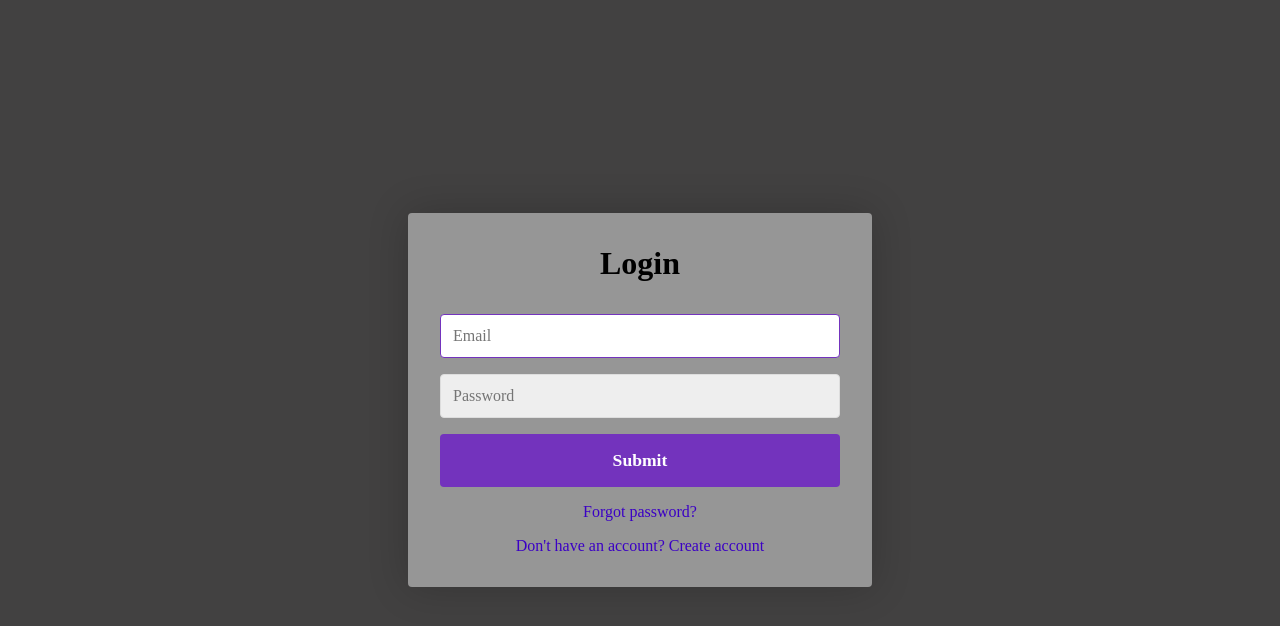
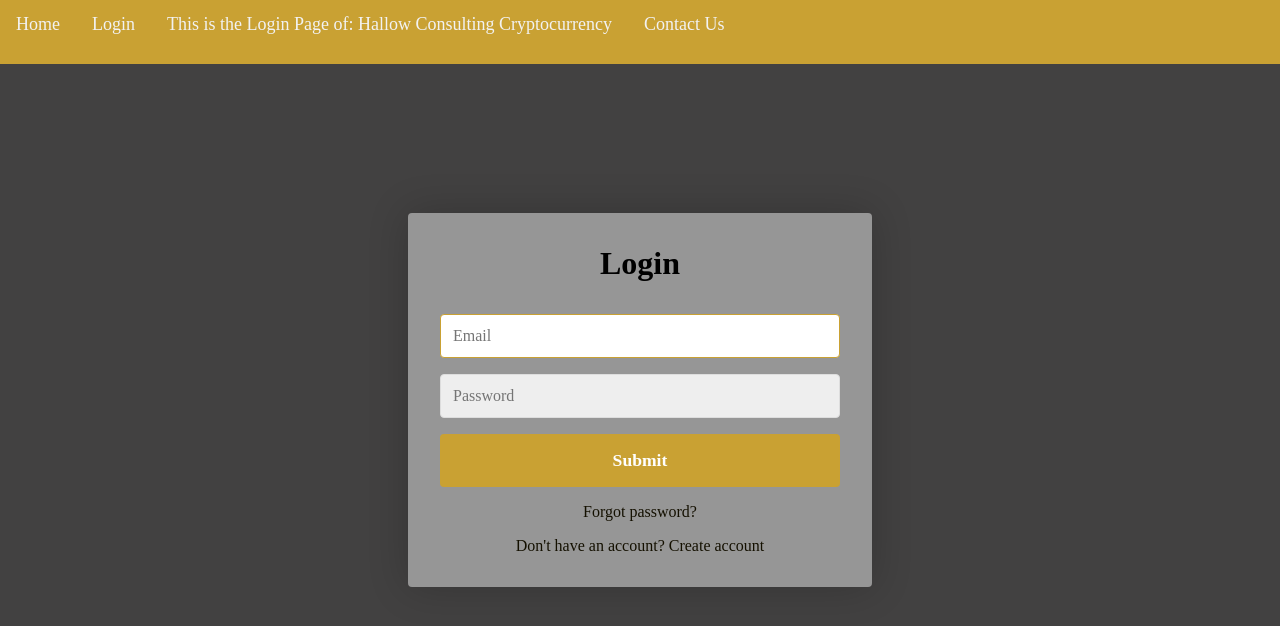
Before and after one commit to LSuro/221L, a plain HTML site: page Project1/index.html in a window 1280 px wide. Drawn offline with nearby package versions, Linux system fonts and the light colour scheme.

Commit message:
Cryptocurrency Project
Updated 11/17

```diff
--- a/Project1/index.html
+++ b/Project1/index.html
@@ -24,6 +24,12 @@ function SubForm (){
     });
 }
 </script>
+<div class="navbar">
+    <a href="hp.html">Home</a>
+        <a href="index.html">Login</a>
+        <a><body>This is the Login Page of: Hallow Consulting Cryptocurrency</body></a>
+        <a href="contact.html">Contact Us</a>
+  </div>
 </head>
 
 <body>
--- /dev/null
+++ b/Project1/src/hp.css
@@ -0,0 +1,74 @@
+body {
+    --color-primary: #c9a133;
+    --color-primary-dark: #fde370;
+    --color-secondary: #ac8e0a;
+    --color-error: #cc3333;
+    --color-success: #4bb544;
+    --border-radius: 4px;
+
+    margin: 0;
+    height: 100vh;
+    display: flex;
+    align-items: center;
+    justify-content: center;
+    font-size: 18px;
+    background: #cfcaca;
+}
+
+.navbar {
+    height: 8vh;
+    overflow: hidden;
+    background-color: #c9a133;
+    position: fixed;
+    top: 0;
+    width: 100%;
+  }
+
+  .navbar a {
+    float: left;
+    display: block;
+    color: #f2f2f2;
+    text-align: center;
+    padding: 14px 16px;
+    text-decoration: none;
+  }
+
+
+
+.container {
+    vertical-align: text-top;
+    width: 400px;
+    max-width: 400px;
+    margin: 1rem;
+    padding: 2rem;
+    box-shadow: 0 0 40px rgba(0, 0, 0, 0.2);
+    border-radius: var(--border-radius);
+    background: #969696;
+}
+
+.container,
+.form__input,
+.form__button {
+    font: 500 1rem 'Times New Roman', serif;
+}
+
+    .form__button {
+        width: 100%;
+        padding: 1rem 2rem;
+        font-weight: bold;
+        font-size: 1.1rem;
+        color: #ffffff;
+        border: none;
+        border-radius: 1px;
+        outline: none;
+        cursor: pointer;
+        background: #ac8e0a;
+    }
+
+    .form__button:hover {
+        background: var(--color-primary-dark);
+    }
+
+    .form__button:active {
+        transform: scale(0.98);
+    }
--- a/Project1/src/main.css
+++ b/Project1/src/main.css
@@ -1,7 +1,7 @@
 body {
-    --color-primary: #7333bd;
-    --color-primary-dark: #3a0a32;
-    --color-secondary: #3b00c5;
+    --color-primary: #c9a133;
+    --color-primary-dark: #fde370;
+    --color-secondary: #141000;
     --color-error: #cc3333;
     --color-success: #4bb544;
     --border-radius: 4px;
@@ -14,6 +14,24 @@ body {
     font-size: 18px;
     background: #424141;
 }
+
+.navbar {
+    height: 8vh;
+    overflow: hidden;
+    background-color: #c9a133;
+    position: fixed;
+    top: 0;
+    width: 100%;
+  }
+
+  .navbar a {
+    float: left;
+    display: block;
+    color: #f2f2f2;
+    text-align: center;
+    padding: 14px 16px;
+    text-decoration: none;
+  }
 
 .container {
     width: 400px;
@@ -94,6 +112,7 @@ body {
 }
 
 .form__button {
+
     width: 100%;
     padding: 1rem 2rem;
     font-weight: bold;
```
Also changed, not shown: Project1/contact.html (added, +28 -0 lines), Project1/hp.html (added, +24 -0 lines), Project1/assets/img.png (added), Project1/test/assets/img.png (added).
